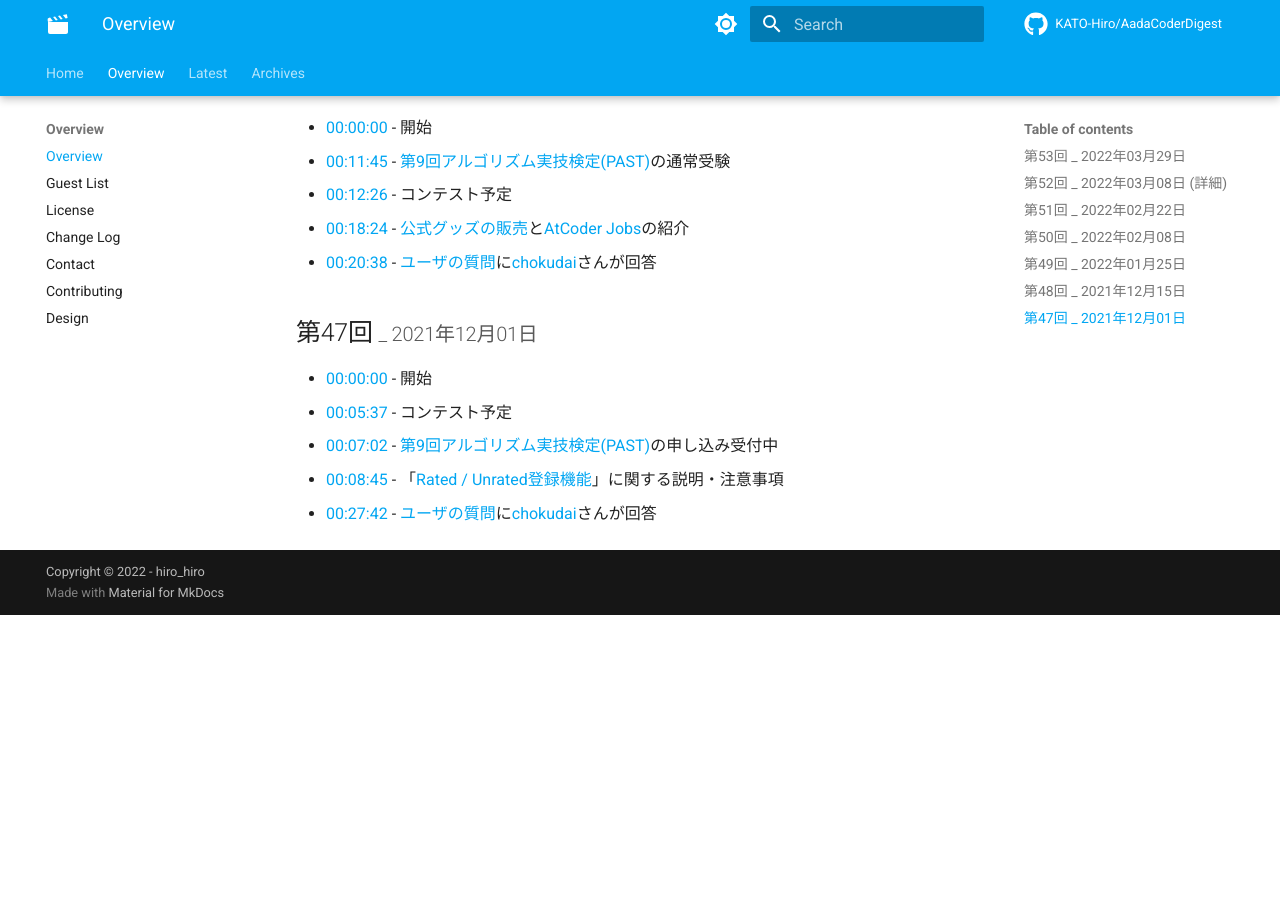
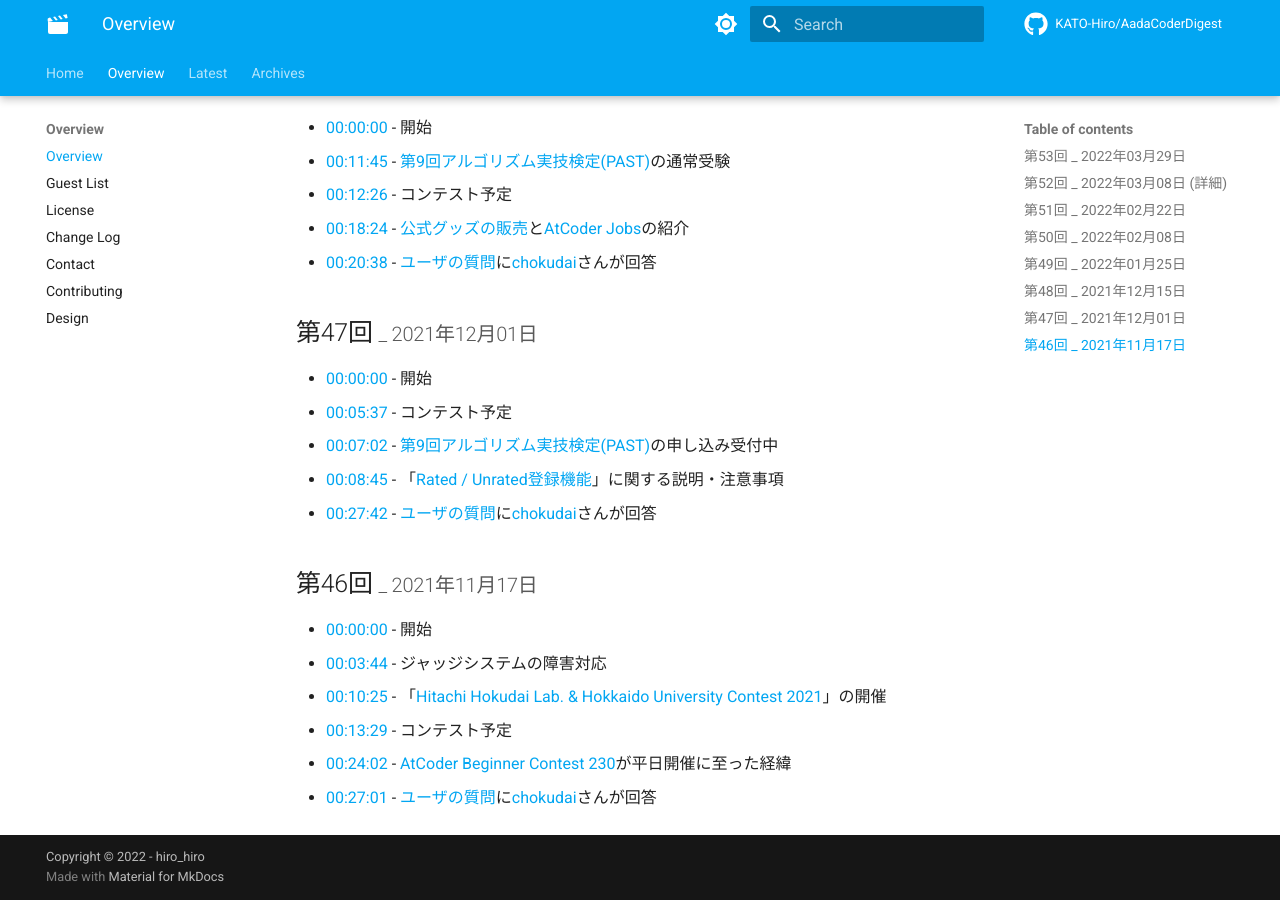
Before and after one commit to KATO-Hiro/AadaCoderDigest, an MkDocs documentation site: the page built from docs/overview/overview.md, in a window 1280 px wide and 900 px high, scrolled down 1863 px. Built offline with MkDocs 1.6.1 and Material for MkDocs 9.7.7, drawn with Linux system fonts in a browser that asks for light colours; comment, search, counter and statistics services are not loaded; before the commit the page ends 2478 px from its top, so only the background shows below that.

Commit message:
:sparkles: Add toc for 46th  (#39)

```diff
--- a/docs/overview/overview.md
+++ b/docs/overview/overview.md
@@ -66,3 +66,12 @@
 - [00:07:02](https://youtu.be/kN5V4M0BEOU?t=422){.internal-link target=_blank} - [第9回アルゴリズム実技検定(PAST)](https://atcoder.jp/contests/past202112-open){.internal-link target=_blank}の申し込み受付中
 - [00:08:45](https://youtu.be/kN5V4M0BEOU?t=525){.internal-link target=_blank} - 「[Rated / Unrated登録機能](https://atcoder.jp/posts/744){.internal-link target=_blank}」に関する説明・注意事項
 - [00:27:42](https://youtu.be/kN5V4M0BEOU?t=1662){.internal-link target=_blank} - [ユーザの質問](https://marshmallow-qa.com/atcoder){.internal-link target=_blank}に[chokudai](https://atcoder.jp/users/chokudai){.internal-link target=_blank}さんが回答
+
+## 第46回 <small>_ 2021年11月17日 </small>
+
+- [00:00:00](https://youtu.be/_Kshag8JigQ?t=0){.internal-link target=_blank} - 開始
+- [00:03:44](https://youtu.be/_Kshag8JigQ?t=224){.internal-link target=_blank} - ジャッジシステムの障害対応
+- [00:10:25](https://youtu.be/_Kshag8JigQ?t=625){.internal-link target=_blank} - 「[Hitachi Hokudai Lab. & Hokkaido University Contest 2021](https://atcoder.jp/contests/hokudai-hitachi2021){.internal-link target=_blank}」の開催
+- [00:13:29](https://youtu.be/_Kshag8JigQ?t=809){.internal-link target=_blank} - コンテスト予定
+- [00:24:02](https://youtu.be/_Kshag8JigQ?t=1442){.internal-link target=_blank} - [AtCoder Beginner Contest 230](https://atcoder.jp/contests/abc230){.internal-link target=_blank}が平日開催に至った経緯
+- [00:27:01](https://youtu.be/_Kshag8JigQ?t=1621){.internal-link target=_blank} - [ユーザの質問](https://marshmallow-qa.com/atcoder){.internal-link target=_blank}に[chokudai](https://atcoder.jp/users/chokudai){.internal-link target=_blank}さんが回答
```
